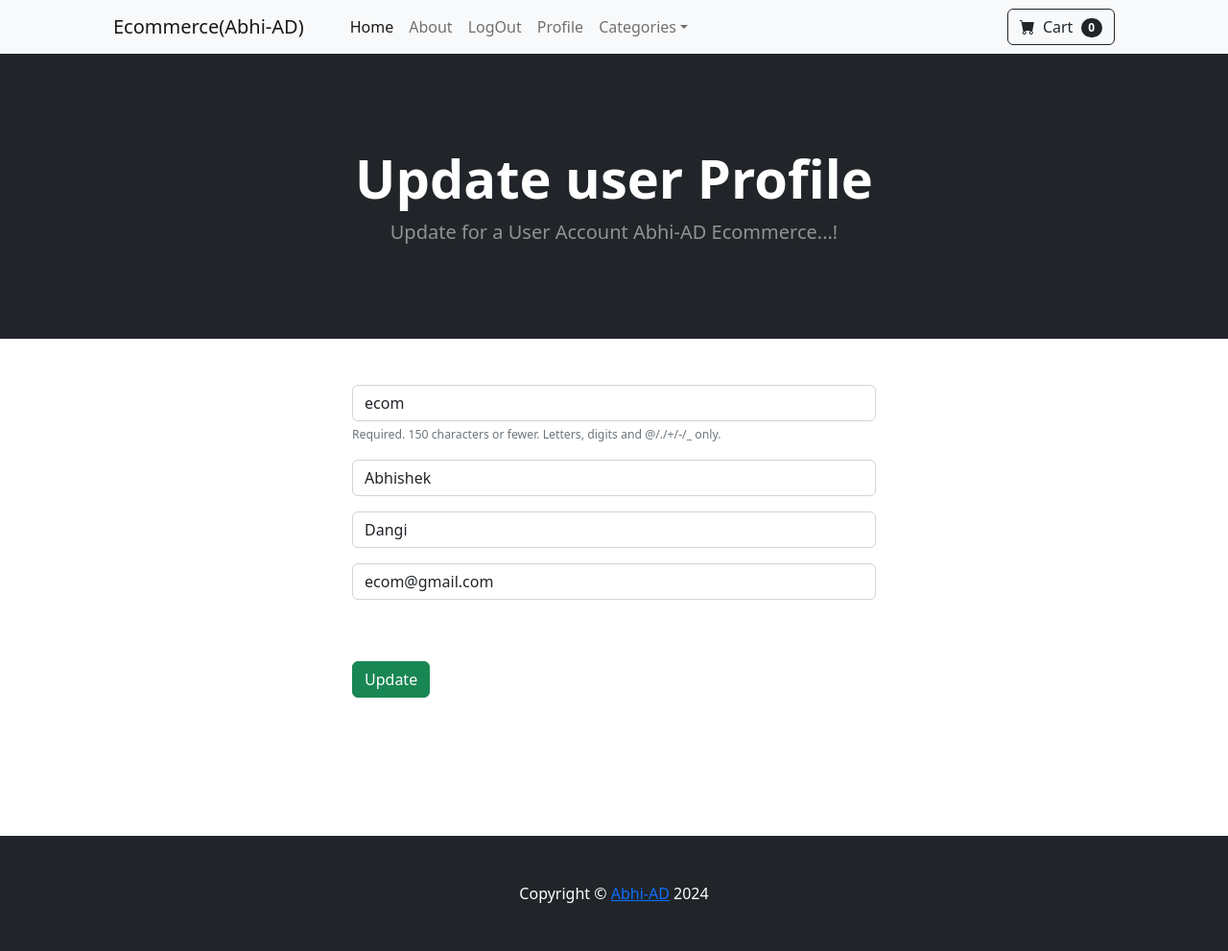
After one commit to Abhi-AD/Ecom, a Django app: page /update_user/ in a window 1280 px wide. The commit adds this page. Shown: the whole page at 96% size. Run offline with Django 5.2, Linux system fonts and the light colour scheme; a user stored in the database is signed in; data comes from the database, SQL or seed files in the repository; both versions use the stored data as it was after the commit; some libraries are stand-ins or nearby versions.

Commit message:
update user profile

```diff
--- a/store/forms.py
+++ b/store/forms.py
@@ -1,5 +1,5 @@
 from django.contrib.auth.models import User
-from django.contrib.auth.forms import UserCreationForm
+from django.contrib.auth.forms import UserCreationForm, UserChangeForm
 from django import forms
 
 
@@ -30,3 +30,25 @@ class SignUpForm(UserCreationForm):
 		self.fields['password2'].widget.attrs['placeholder'] = 'Confirm Password'
 		self.fields['password2'].label = ''
 		self.fields['password2'].help_text = '<span class="form-text text-muted"><small>Enter the same password as before, for verification.</small></span>'
+
+
+
+class UpdateUserForm(UserChangeForm):
+     # hide passowrd stuff
+	password = None
+     #
+	email = forms.EmailField(label="", widget=forms.TextInput(attrs={'class':'form-control', 'placeholder':'Email Address'}))
+	first_name = forms.CharField(label="", max_length=100, widget=forms.TextInput(attrs={'class':'form-control', 'placeholder':'First Name'}))
+	last_name = forms.CharField(label="", max_length=100, widget=forms.TextInput(attrs={'class':'form-control', 'placeholder':'Last Name'}))
+
+	class Meta:
+		model = User
+		fields = ('username', 'first_name', 'last_name', 'email')
+
+	def __init__(self, *args, **kwargs):
+		super(UpdateUserForm, self).__init__(*args, **kwargs)
+
+		self.fields['username'].widget.attrs['class'] = 'form-control'
+		self.fields['username'].widget.attrs['placeholder'] = 'User Name'
+		self.fields['username'].label = ''
+		self.fields['username'].help_text = '<span class="form-text text-muted"><small>Required. 150 characters or fewer. Letters, digits and @/./+/-/_ only.</small></span>'
--- a/store/templates/navbar.html
+++ b/store/templates/navbar.html
@@ -13,6 +13,7 @@
                     <li class="nav-item"><a class="nav-link" href="{% url 'about' %}">About</a></li>
                     {% if user.is_authenticated %}
                     <li class="nav-item"><a class="nav-link" href="{% url 'logout' %}">LogOut</a></li>
+                    <li class="nav-item"><a class="nav-link" href="{% url 'update_user' %}">Profile</a></li>
                     {% else %}
                     <li class="nav-item"><a class="nav-link" href="{% url 'login' %}">Login</a></li>
                     <li class="nav-item"><a class="nav-link" href="{% url 'register_user' %}">Register</a></li>
--- /dev/null
+++ b/store/templates/update_user.html
@@ -0,0 +1,30 @@
+{% extends 'base.html' %}
+{% load static %}
+
+{% block content %}
+<!-- Header-->
+<header class="bg-dark py-5">
+     <div class="container px-4 px-lg-5 my-5">
+          <div class="text-center text-white">
+               <h1 class="display-4 fw-bolder">Update user Profile</h1>
+               <p class="lead fw-normal text-white-50 mb-0">Update  for a User Account Abhi-AD Ecommerce...! </p>
+          </div>
+     </div>
+</header>
+<div class="container">
+     <div class="row">
+          <div class="col-md-6 offset-md-3">
+               </br></br>
+               <form method="POST" action="{% url 'update_user' %}">
+                    {% csrf_token %}
+                    {{user_form.as_p}}
+                    <br><br>
+                    <button type="submit" class="btn btn-success">Update</button>
+               </form>
+          </div>
+     </div>
+</div>
+<br><br><br><br><br><br>
+
+
+{% endblock %}
--- a/store/urls.py
+++ b/store/urls.py
@@ -8,6 +8,7 @@ urlpatterns = [
     path("login_user/", views.login_user, name="login"),
     path("logout/", views.logout_user, name="logout"),
     path("register_user/", views.register_user, name="register_user"),
+    path("update_user/", views.update_user, name="update_user"),
     path("product/<int:pk>", views.product, name="product"),
     path("category/<str:foo>", views.category, name="category"),
     path("category_summary/", views.category_summary, name="category_summary"),
--- a/store/views.py
+++ b/store/views.py
@@ -4,7 +4,7 @@ from django.contrib.auth import authenticate, login, logout
 from django.contrib import messages
 from django.contrib.auth.models import User
 from django.contrib.auth.forms import UserCreationForm
-from store.forms import SignUpForm
+from store.forms import SignUpForm, UpdateUserForm
 from django import forms
 
 
@@ -84,4 +84,19 @@ def category(request, foo):
 
 def category_summary(request):
     categories = Category.objects.all()
-    return render(request, "category_summary.html", {"categories":categories})
+    return render(request, "category_summary.html", {"categories": categories})
+
+
+def update_user(request):
+    if request.user.is_authenticated:
+        current_user = User.objects.get(id=request.user.id)
+        user_form = UpdateUserForm(request.POST or None, instance=current_user)
+        if user_form.is_valid():
+            user_form.save()
+            login(request, current_user)
+            messages.success(request, "User has been update..!")
+            return redirect("home")
+        return render(request, "update_user.html", {"user_form": user_form})
+    else:
+        messages.success(request, "You Must Be Logged First..!")
+        return redirect('home')
```
Also changed, not shown: db.sqlite3.
